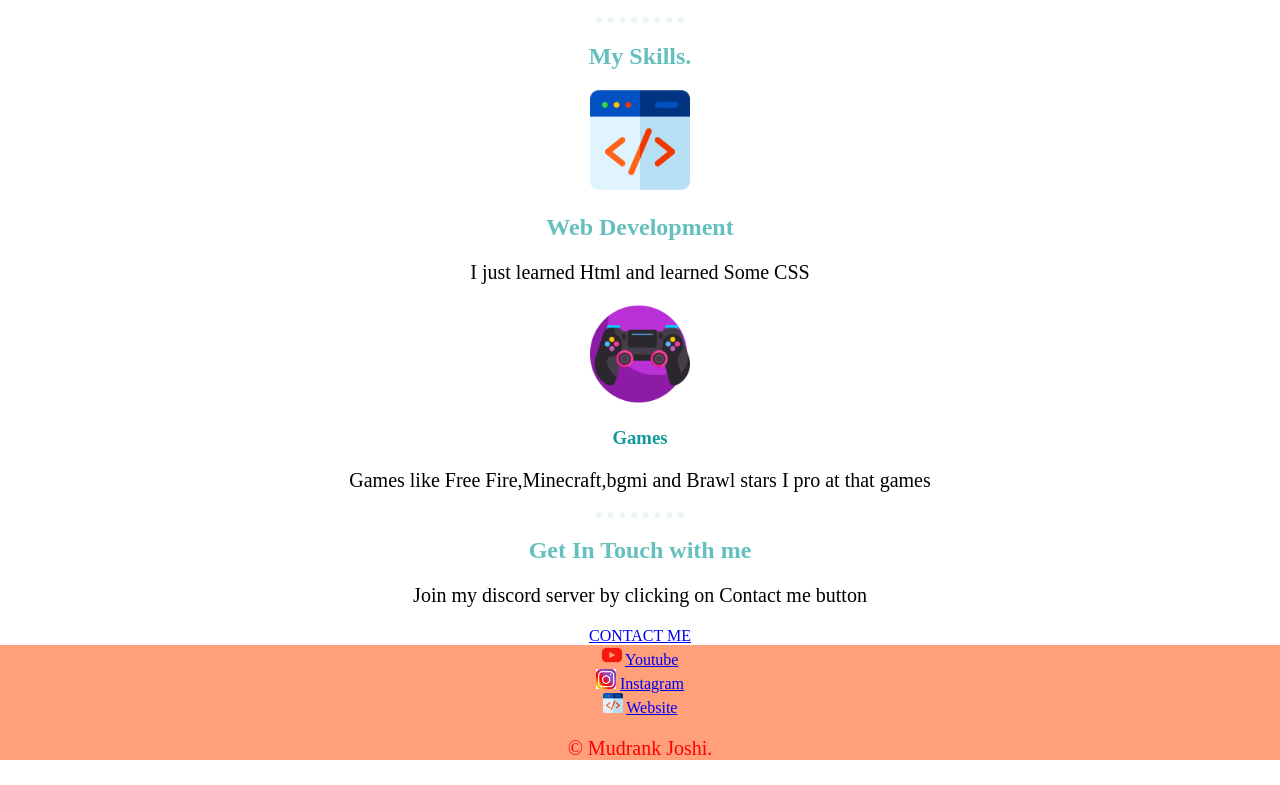
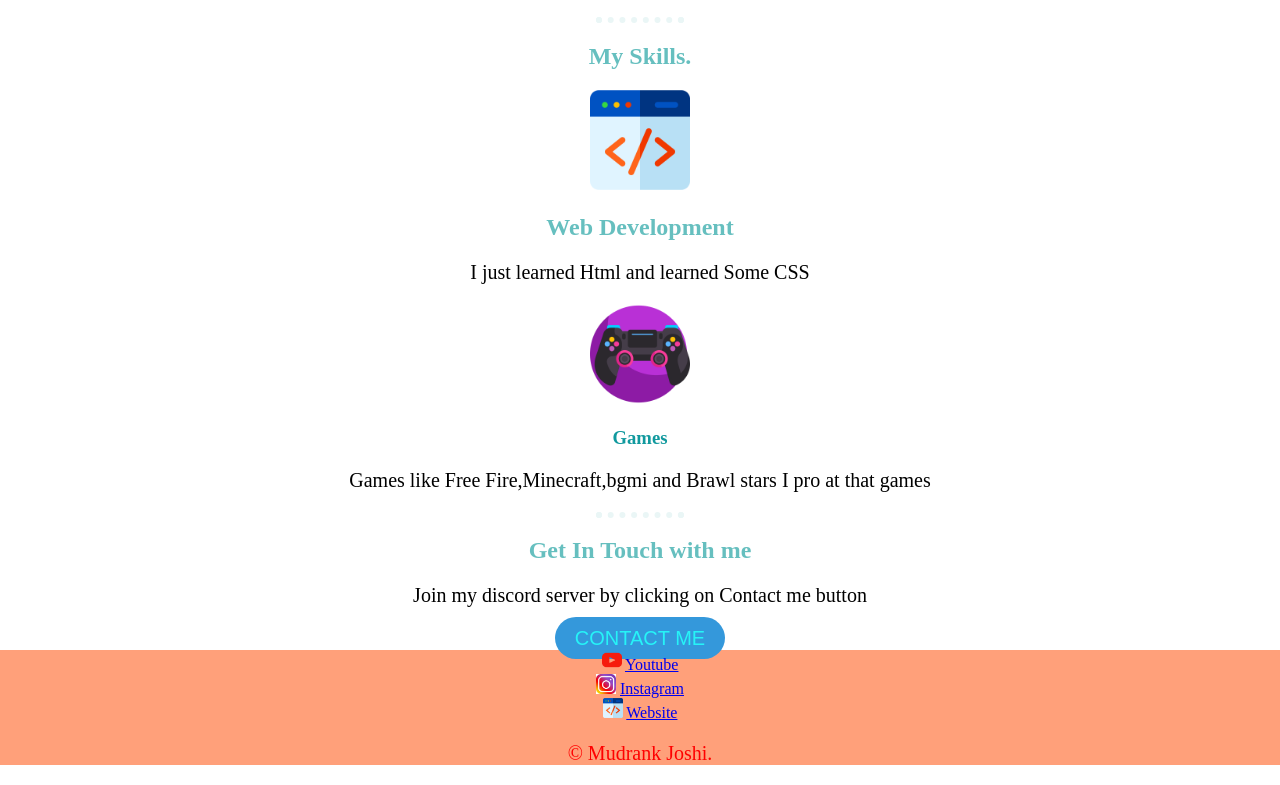
Before and after one commit to 007Mudrank/cv, a plain HTML site: page index.html in a window 1280 px wide. Shown: the part 1145-1930 px from the top of the page. Drawn offline with Linux system fonts and the light colour scheme.

Commit message:
Update style.css

```diff
--- a/style.css
+++ b/style.css
@@ -60,3 +60,24 @@ hr {
   background-color: lightsalmon;
   color: red;
 }
+.btn {
+  margin-bottom: 20px;
+  -webkit-border-radius: 28;
+  -moz-border-radius: 28;
+  border-radius: 28px;
+  font-family: Arial;
+  color: #26f3f7;
+  font-size: 20px;
+  background: #3498db;
+  padding: 10px 20px 10px 20px;
+  text-decoration: none;
+  }
+.btn:hover {
+  background: #ff000d;
+  background-image: -webkit-linear-gradient(top, #ff000d, #ff205b);
+  background-image: -moz-linear-gradient(top, #ff000d, #ff205b);
+  background-image: -ms-linear-gradient(top, #ff000d, #ff205b);
+  background-image: -o-linear-gradient(top, #ff000d, #ff205b);
+  background-image: linear-gradient(to bottom, #ff000d, #ff205b);
+  text-decoration: none;
+}
```
